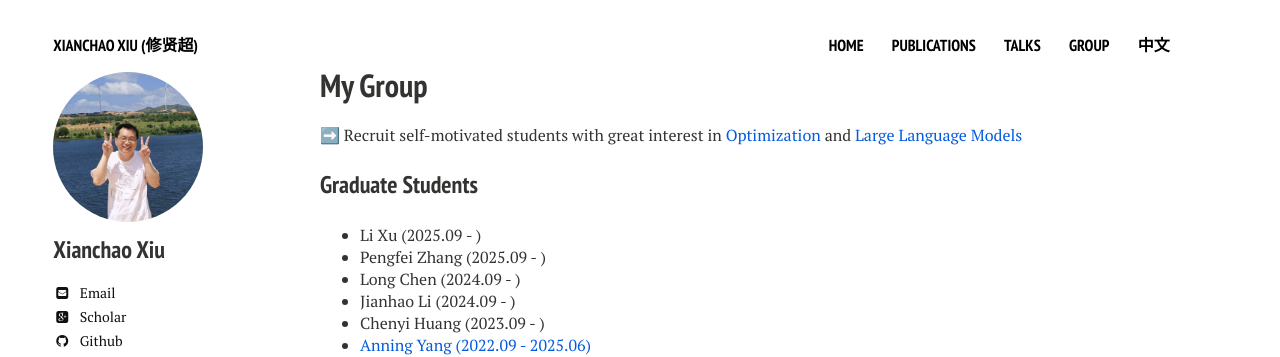
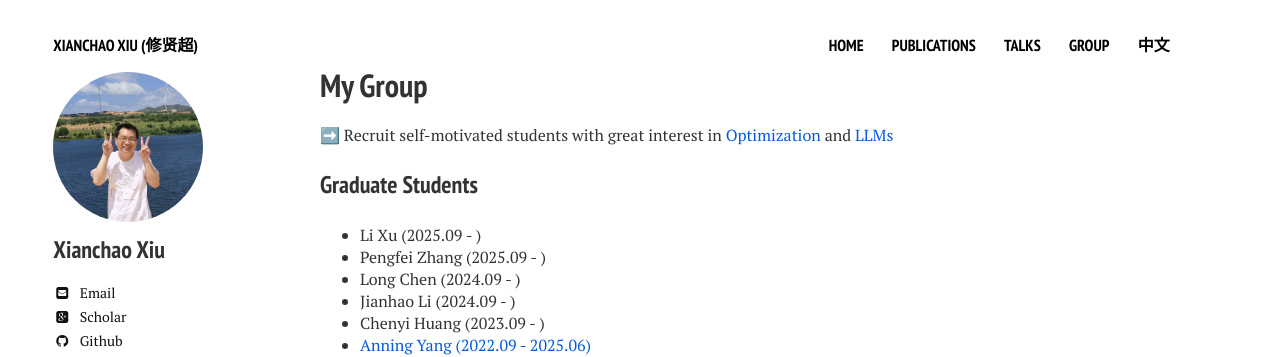
Before and after one commit to xianchaoxiu/xianchaoxiu.github.io, a Jekyll site: the page built from group/index.md, in a window 1280 px wide. Shown: the top 357 px of the page. Built offline with Jekyll 4.4.1, drawn with Linux system fonts in a browser that asks for light colours; nearby versions of some CDN libraries.

Commit message:
Update index.md

```diff
--- a/group/index.md
+++ b/group/index.md
@@ -7,7 +7,7 @@ comments: false
 share: false
 ---
 
-➡️ Recruit self-motivated students with great interest in <a href="http://faculty.bicmr.pku.edu.cn/~wenzw/optbook.html" class="textlink" target="_blank"> Optimization</a> and <a href="https://github.com/ZJU-LLMs/Foundations-of-LLMs" class="textlink" target="_blank"> Large Language Models </a>
+➡️ Recruit self-motivated students with great interest in <a href="https://xianchaoxiu.github.io/chinese/research/OPT/" class="textlink" target="_blank"> Optimization</a> and <a href="https://xianchaoxiu.github.io/chinese/research/LLM/" class="textlink" target="_blank"> LLMs </a>
 
 
 
```
